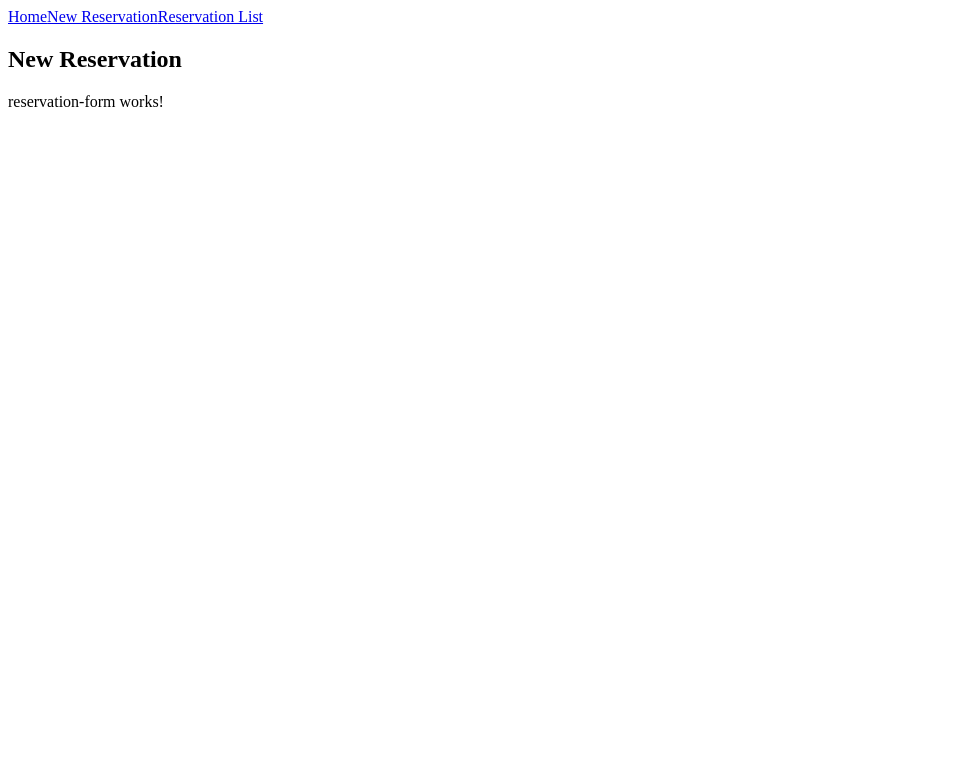
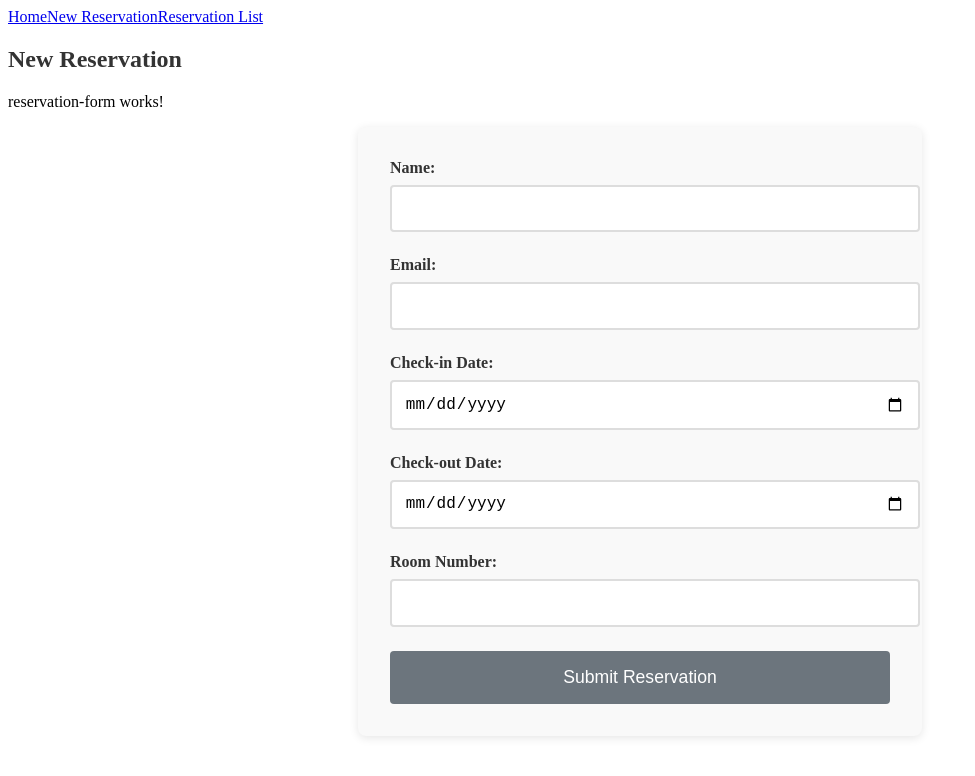
Before and after one commit to benshabbat/hotel-app-angular, an Angular app in the folder hotel-app/: page /new in a window 1280 px wide. Shown: the top 776 px of the page, without its empty margins (0-975 px from the left). Built offline with nearby package versions, Linux system fonts and the light colour scheme.

Commit message:
feat: enhance reservation form with validation and error messages

```diff
--- a/hotel-app/src/app/reservation-form/reservation-form.css
+++ b/hotel-app/src/app/reservation-form/reservation-form.css
@@ -0,0 +1,100 @@
+nav {
+  background: #f0f0f0;
+  padding: 1rem;
+  margin-bottom: 2rem;
+  border-radius: 5px;
+}
+
+nav a {
+  margin-right: 1rem;
+  padding: 0.5rem 1rem;
+  text-decoration: none;
+  background: #007bff;
+  color: white;
+  border-radius: 3px;
+  transition: background 0.3s;
+}
+
+nav a:hover {
+  background: #0056b3;
+}
+
+nav a.active {
+  background: #28a745;
+}
+
+h2 {
+  color: #333;
+}
+
+form {
+  max-width: 500px;
+  margin: 0 auto;
+  background: #f9f9f9;
+  padding: 2rem;
+  border-radius: 8px;
+  box-shadow: 0 2px 10px rgba(0,0,0,0.1);
+}
+
+.form-group {
+  margin-bottom: 1.5rem;
+}
+
+label {
+  display: block;
+  margin-bottom: 0.5rem;
+  font-weight: bold;
+  color: #333;
+}
+
+input {
+  width: 100%;
+  padding: 0.8rem;
+  border: 2px solid #ddd;
+  border-radius: 4px;
+  font-size: 1rem;
+  transition: border-color 0.3s;
+}
+
+input:focus {
+  outline: none;
+  border-color: #007bff;
+}
+
+input.ng-invalid.ng-touched {
+  border-color: #dc3545;
+}
+
+button {
+  width: 100%;
+  padding: 1rem;
+  background: #007bff;
+  color: white;
+  border: none;
+  border-radius: 4px;
+  font-size: 1.1rem;
+  cursor: pointer;
+  transition: background 0.3s;
+}
+
+button:hover {
+  background: #0056b3;
+}
+
+button:disabled {
+  background: #6c757d;
+  cursor: not-allowed;
+}
+
+div[class*="error"] {
+  color: #dc3545;
+  font-size: 0.9rem;
+  margin-top: 0.25rem;
+}
+
+/* עיצוב להודעות שגיאה */
+.form-group div {
+  color: #dc3545;
+  font-size: 0.9rem;
+  margin-top: 0.25rem;
+}
--- a/hotel-app/src/app/reservation-form/reservation-form.html
+++ b/hotel-app/src/app/reservation-form/reservation-form.html
@@ -1,4 +1,41 @@
-
-
 <h2>New Reservation</h2>
 <p>reservation-form works!</p>
+
+<form [formGroup]="reservationForm" (ngSubmit)="onSubmit()">
+  <div class="form-group">
+    <label for="name">Name:</label>
+    <input id="name" formControlName="name" />
+    @if(reservationForm.get('name')?.invalid && reservationForm.get('name')?.touched){
+    <div class="error">Name is required.</div>
+    }
+  </div>
+  <div class="form-group">
+    <label for="email">Email:</label>
+    <input id="email" formControlName="email" />
+    @if(reservationForm.get('email')?.invalid && reservationForm.get('email')?.touched) {
+    <div class="error">Valid email is required.</div>
+    }
+  </div>
+  <div class="form-group">
+    <label for="checkIn">Check-in Date:</label>
+    <input id="checkIn" formControlName="checkIn" type="date" />
+    @if(reservationForm.get('checkIn')?.invalid && reservationForm.get('checkIn')?.touched) {
+    <div class="error">Check-in date is required.</div>
+    }
+  </div>
+  <div class="form-group">
+    <label for="checkOut">Check-out Date:</label>
+    <input id="checkOut" formControlName="checkOut" type="date" />
+    @if(reservationForm.get('checkOut')?.invalid && reservationForm.get('checkOut')?.touched) {
+    <div class="error">Check-out date is required.</div>
+    }
+  </div>
+  <div class="form-group">
+    <label for="roomNumber">Room Number:</label>
+    <input id="roomNumber" formControlName="roomNumber" type="number" min="1" />
+    @if(reservationForm.get('roomNumber')?.invalid && reservationForm.get('roomNumber')?.touched) {
+    <div class="error">Room number is required and must be greater than 0.</div>
+    }
+  </div>
+  <button type="submit" [disabled]="!reservationForm.valid">Submit Reservation</button>
+</form>
--- a/hotel-app/src/app/reservation-form/reservation-form.ts
+++ b/hotel-app/src/app/reservation-form/reservation-form.ts
@@ -1,11 +1,28 @@
 import { Component } from '@angular/core';
+import { FormBuilder, FormGroup, ReactiveFormsModule, Validators } from '@angular/forms';
 
 @Component({
   selector: 'app-reservation-form',
-  imports: [],
+  imports: [ReactiveFormsModule],
   templateUrl: './reservation-form.html',
-  styleUrl: './reservation-form.css'
+  styleUrl: './reservation-form.css',
 })
 export class ReservationForm {
+  reservationForm: FormGroup;
 
+  constructor(private formBuilder: FormBuilder) {
+    this.reservationForm = this.formBuilder.group({
+      name: ['', Validators.required],
+      email: ['', [Validators.required, Validators.email]],
+      checkIn: ['', Validators.required],
+      checkOut: ['', Validators.required],
+      roomNumber: ['', [Validators.required, Validators.min(1)]],
+    });
+  }
+
+  onSubmit() {
+    if (this.reservationForm.valid) {
+      console.log(this.reservationForm.value);
+    }
+  }
 }
```
